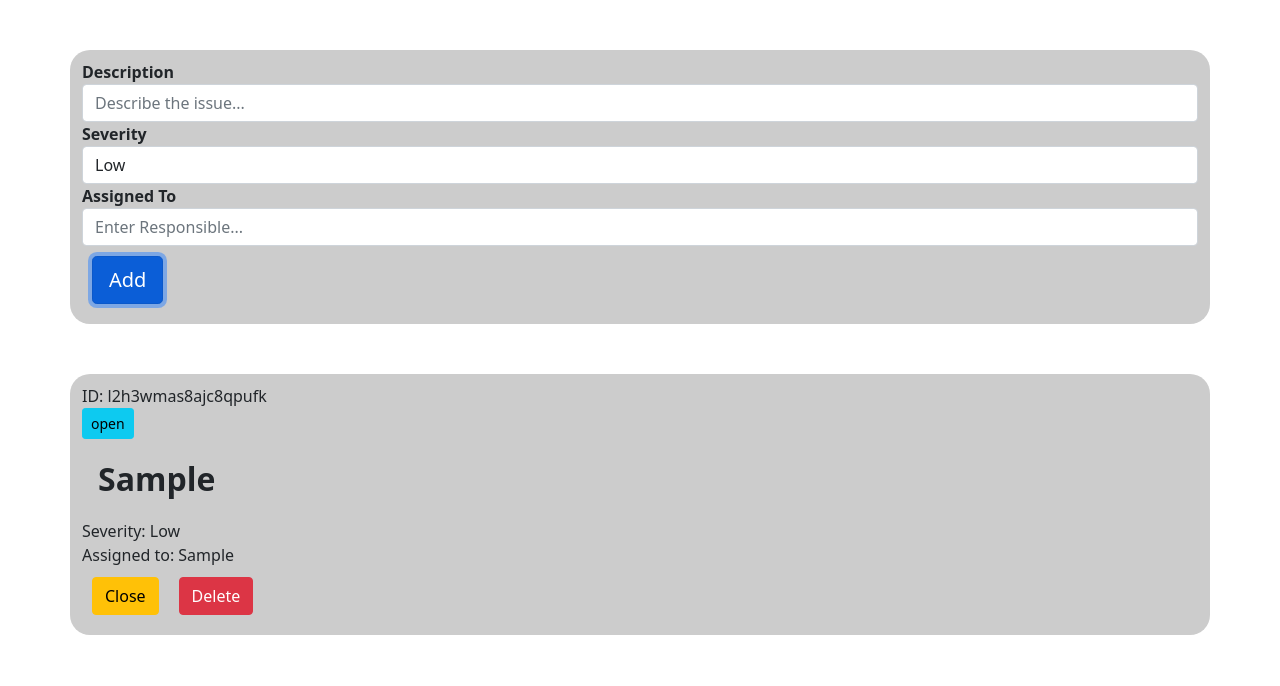
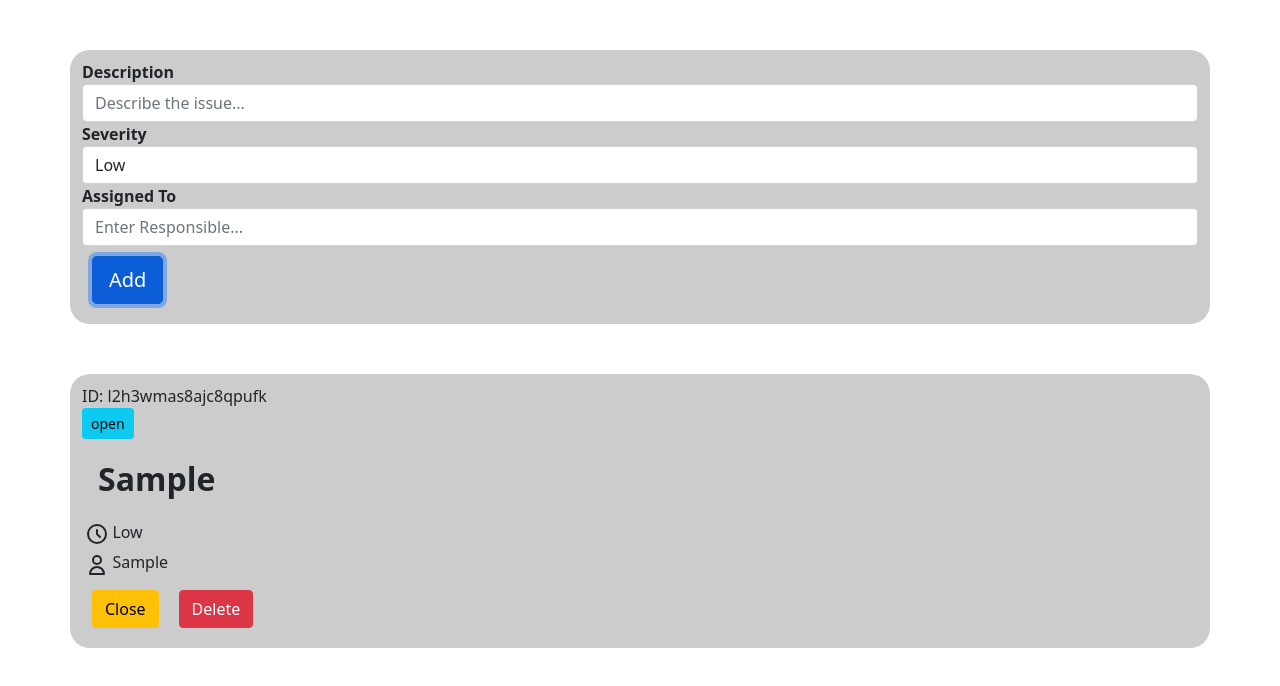
Before and after one commit to ayoncoderex/issue-tracker, a plain HTML site: page index.html in a window 1280 px wide. Both pictures are taken after typing "Sample", "Sample" into the empty fields and a click on the button "Add". Drawn offline with nearby package versions, Linux system fonts and the light colour scheme.

Commit message:
Add issue icons

```diff
--- a/css/style.css
+++ b/css/style.css
@@ -16,3 +16,9 @@ label {
   font-weight: bold;
   margin: 0.5em;
 }
+
+.icon {
+  width: 1.5em;
+  height: 1.5em;
+  margin: 0.2em;
+}
--- a/js/script.js
+++ b/js/script.js
@@ -7,6 +7,10 @@ const issueSeverity = document.getElementById("severity");
 const issueAssignedTo = document.getElementById("assigned-to");
 const addBtn = document.getElementById("add");
 const showIssuesDiv = document.getElementById("show-issues");
+
+// icons
+const userIcon = `<svg xmlns="http://www.w3.org/2000/svg" class="icon" fill="none" viewBox="0 0 24 24" stroke="currentColor" stroke-width="2"><path stroke-linecap="round" stroke-linejoin="round" d="M16 7a4 4 0 11-8 0 4 4 0 018 0zM12 14a7 7 0 00-7 7h14a7 7 0 00-7-7z" /></svg>`;
+const timerIcon = `<svg xmlns="http://www.w3.org/2000/svg" class="icon" fill="none" viewBox="0 0 24 24" stroke="currentColor" stroke-width="2"><path stroke-linecap="round" stroke-linejoin="round" d="M12 8v4l3 3m6-3a9 9 0 11-18 0 9 9 0 0118 0z" /></svg>`
 
 // resets the text input fields
 function resetIssueInput() {
@@ -103,8 +107,8 @@ function createIssueElement(issue) {
   idDiv.innerText = "ID: " + issue.id;
   statusButton.innerText = issue.status;
   descriptionDiv.innerText = issue.description;
-  severityDiv.innerText = "Severity: " + issue.severity;
-  assigendToDiv.innerText = "Assigned to: " + issue.assignedTo;
+  severityDiv.innerHTML = timerIcon + issue.severity;
+  assigendToDiv.innerHTML = userIcon + issue.assignedTo;
   closeButton.innerText = "Close";
   deleteButton.innerText = "Delete";
   wrapperDiv.append(idDiv);
@@ -140,8 +144,8 @@ function updateIssueElement(issueID) {
       let issueElementAssignedToNode = issueElementWrapper.children[4];
       issueElementStatusNode.innerText = issue.status;
       issueElementDescriptionNode.innerText = issue.description;
-      issueElementSeverityNode.innerText = issue.severity;
-      issueElementAssignedToNode.innerText = issue.assignedTo;
+      issueElementSeverityNode.innerHTML = timerIcon + issue.severity;
+      issueElementAssignedToNode.innerHTML = userIcon + issue.assignedTo;
       break;
     }
   }
```
